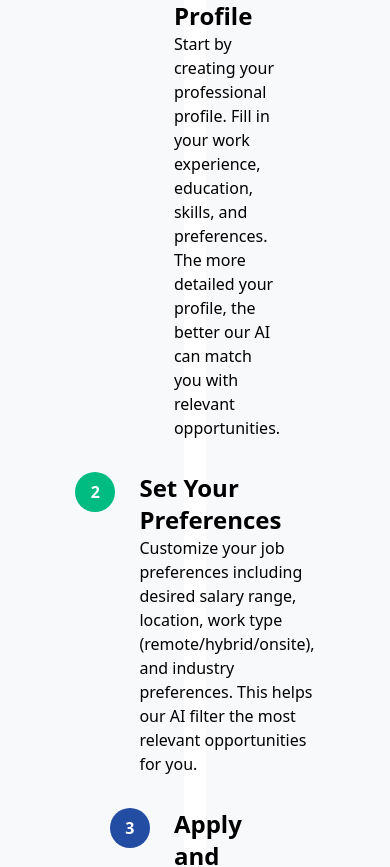
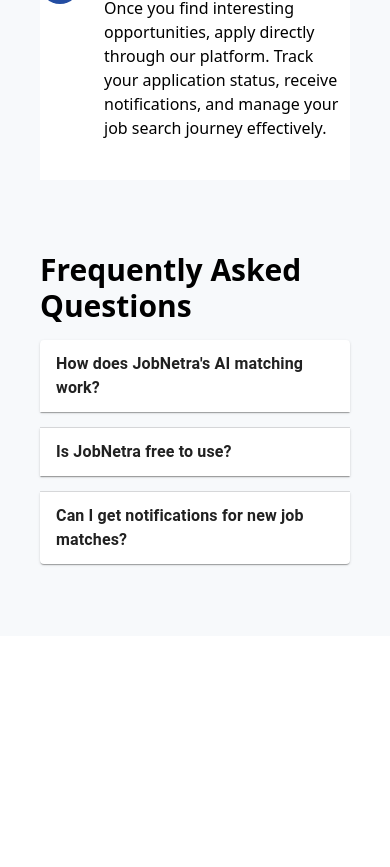
Before and after one commit to Alexanderrikky10/JobNetra, a React (Vite) app in the folder frontend/: page /tutorial in a window 390 px wide. Shown: the part 944-1811 px from the top of the page. After the commit the page ends 1580 px from the top, so only its background shows below. Built offline with nearby package versions, Linux system fonts and the light colour scheme; some icons are missing.

Commit message:
Add responsive for smaller screen size in tutorial.jsx

```diff
--- a/frontend/src/pages/tutorial.jsx
+++ b/frontend/src/pages/tutorial.jsx
@@ -11,7 +11,7 @@
   return (
     <>
       <NavLayout>
-        <div className="flex flex-col justify-center px-46">
+        <div className="flex flex-col justify-center px-10 md:px-46">
           {/* Header */}
           <section className="w-full flex flex-col items-center pt-8 pb-10 gap-2">
             <h2 className="text-3xl font-bold">
```
